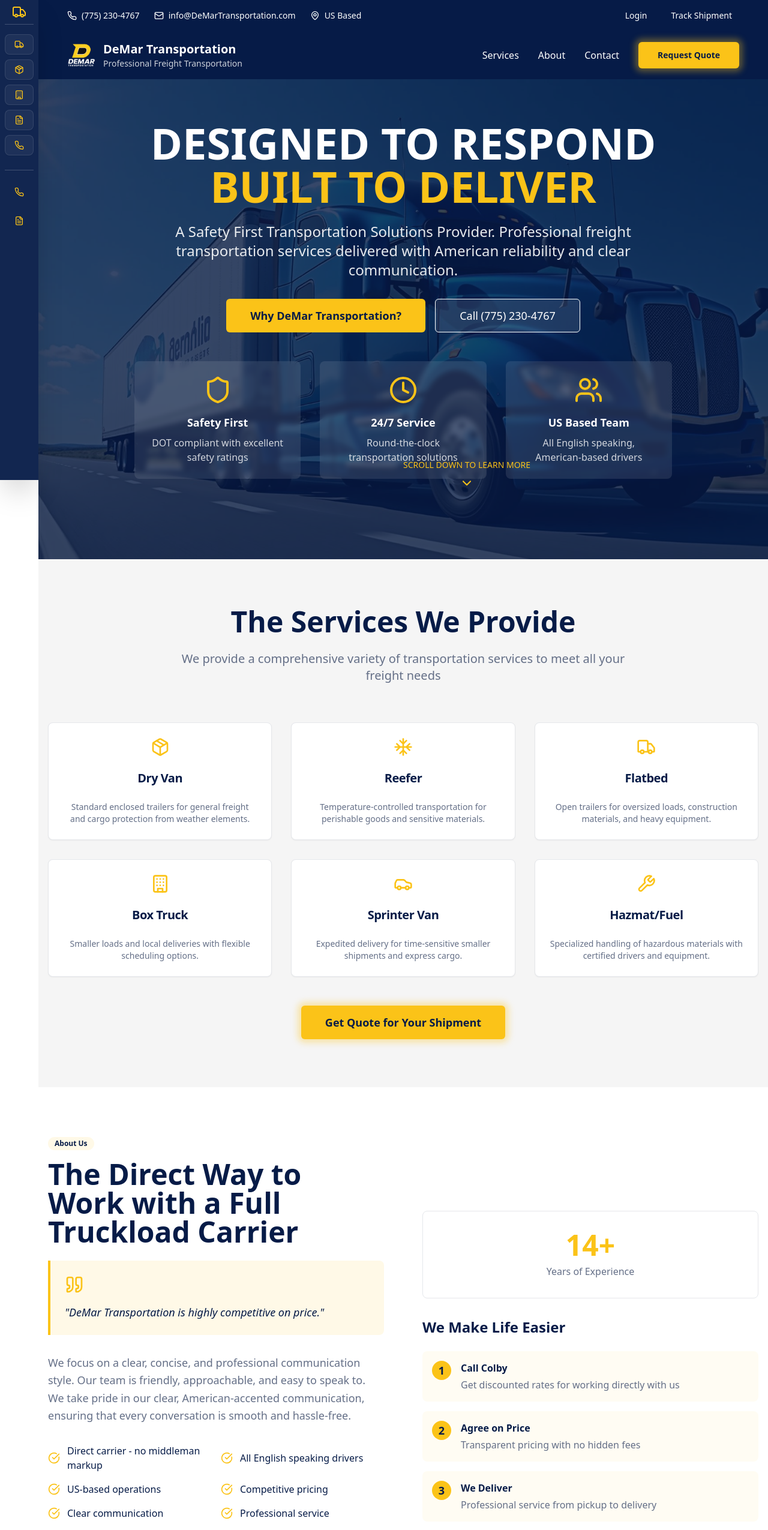
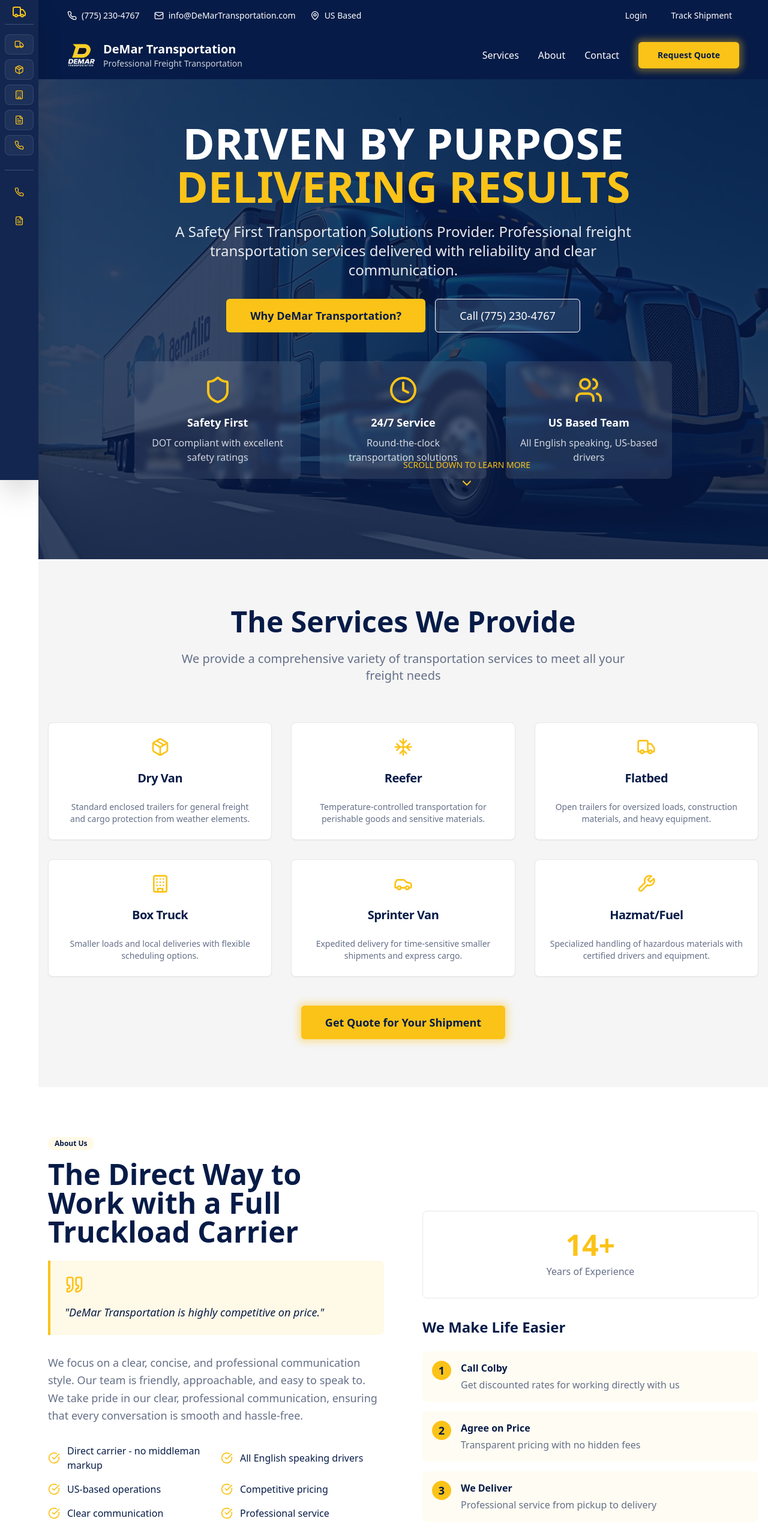
Before and after one commit to erikcode-create/demar-digital-drive, a React (Vite) app: page / in a window 1280 px wide. Shown: the top 2550 px of the page at 60% size. Built offline with nearby package versions, Linux system fonts and the light colour scheme.

Commit message:
Update website text and branding
Update the main quote to "Driven by Purpose. Delivering Results." and remove all instances of the word "American" across the website while maintaining a professional tone.

```diff
--- a/src/components/About.tsx
+++ b/src/components/About.tsx
@@ -2,6 +2,7 @@ import { Card, CardContent } from "@/components/ui/card";
 import { Button } from "@/components/ui/button";
 import { Badge } from "@/components/ui/badge";
 import { Quote, CheckCircle, Phone } from "lucide-react";
+import { Link } from "react-router-dom";
 
 const About = () => {
   const features = [
@@ -39,7 +40,7 @@ const About = () => {
             <p className="text-lg text-muted-foreground mb-8 leading-relaxed">
               We focus on a clear, concise, and professional communication style.
               Our team is friendly, approachable, and easy to speak to. We take pride
-              in our clear, American-accented communication, ensuring that every
+              in our clear, professional communication, ensuring that every
               conversation is smooth and hassle-free.
             </p>
 
@@ -61,8 +62,8 @@ const About = () => {
                 <Phone className="h-5 w-5 mr-2" />
                 Call (775) 230-4767
               </Button>
-              <Button variant="outline" size="xl">
-                Request Quote Online
+              <Button variant="outline" size="xl" asChild>
+                <Link to="/quote">Request Quote Online</Link>
               </Button>
             </div>
           </div>
--- a/src/components/Hero.tsx
+++ b/src/components/Hero.tsx
@@ -17,14 +17,14 @@ const Hero = () => {
       <div className="relative z-10 container mx-auto px-4 text-center text-white animate-fade-in">
         <div className="max-w-4xl mx-auto">
           <h1 className="text-5xl md:text-7xl font-bold mb-6 leading-tight">
-            DESIGNED TO RESPOND
+            DRIVEN BY PURPOSE
             <br />
-            <span className="text-accent">BUILT TO DELIVER</span>
+            <span className="text-accent">DELIVERING RESULTS</span>
           </h1>
 
           <p className="text-xl md:text-2xl mb-8 text-primary-foreground/90 max-w-3xl mx-auto">
             A Safety First Transportation Solutions Provider. Professional freight transportation
-            services delivered with American reliability and clear communication.
+            services delivered with reliability and clear communication.
           </p>
 
           <div className="flex flex-col sm:flex-row gap-4 justify-center mb-12">
@@ -53,7 +53,7 @@ const Hero = () => {
             <div className="flex flex-col items-center p-6 bg-white/10 rounded-lg backdrop-blur-sm">
               <Users className="h-12 w-12 text-accent mb-4" />
               <h3 className="text-lg font-semibold mb-2">US Based Team</h3>
-              <p className="text-primary-foreground/80">All English speaking, American-based drivers</p>
+              <p className="text-primary-foreground/80">All English speaking, US-based drivers</p>
             </div>
           </div>
         </div>
```
